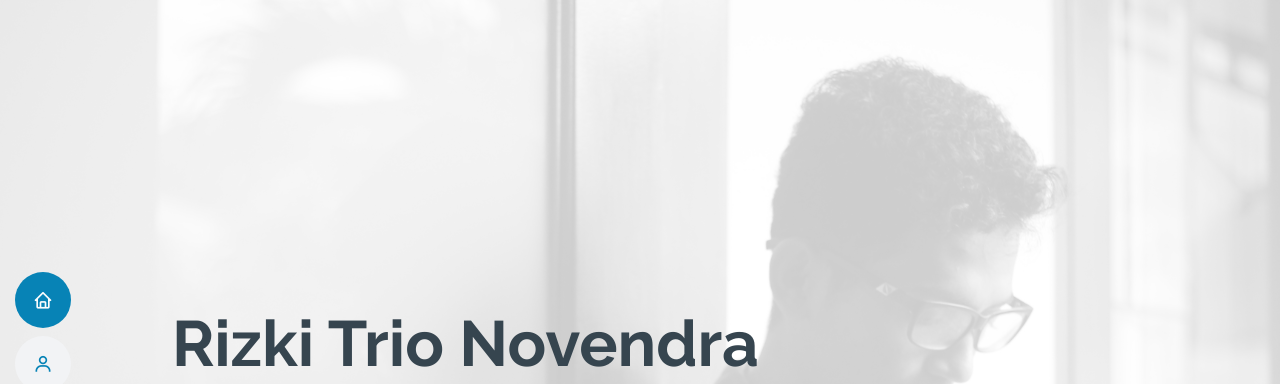
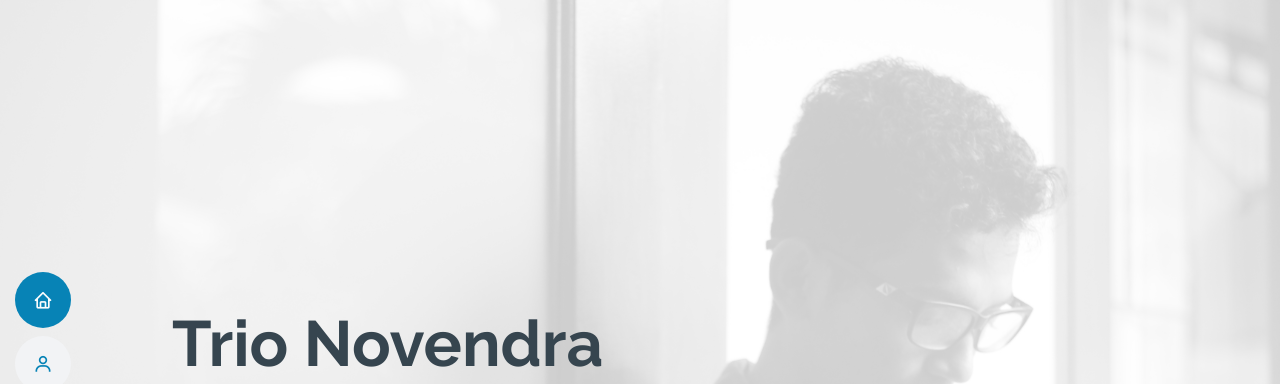
Before and after one commit to rizkitiang/rizkitiang, a plain HTML site: page index.html in a window 1280 px wide. Shown: the top 384 px of the page. Drawn offline with nearby package versions, Linux system fonts and the light colour scheme.

Commit message:
Update index.html

```diff
--- a/index.html
+++ b/index.html
@@ -51,7 +51,7 @@
     <!-- Hero -->
     <section id="hero" class="d-flex flex-column justify-content-center">
       <div class="container" data-aos="zoom-in" data-aos-delay="100">
-        <h1>Rizki Trio Novendra</h1>
+        <h1> Trio Novendra</h1>
         <p>I'm <span class="typed" data-typed-items="Full Stack Web Developer, Wordpress Develepoper, UI/UX Desainer"></span></p>
         <div class="social-links">
           <a href="https://id.linkedin.com/in/rizki-trio-novendra-67a1a3181" class="linkedin"><i class="bx bxl-linkedin"></i></a>
```
